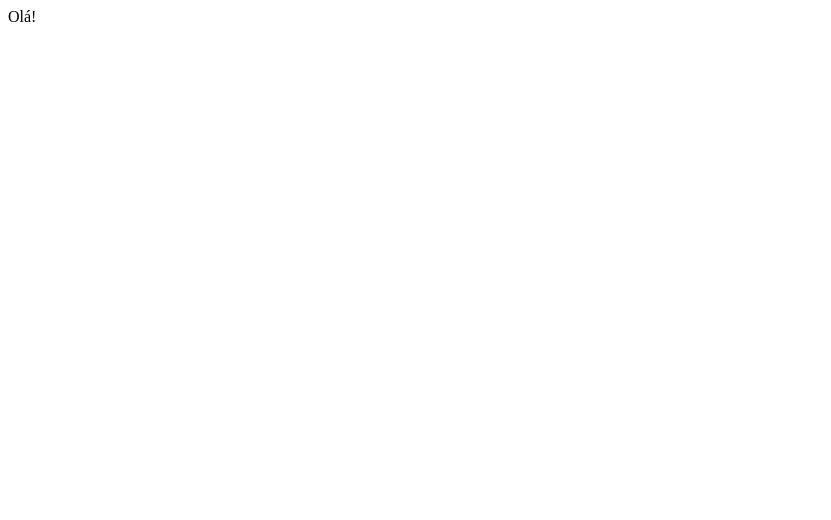
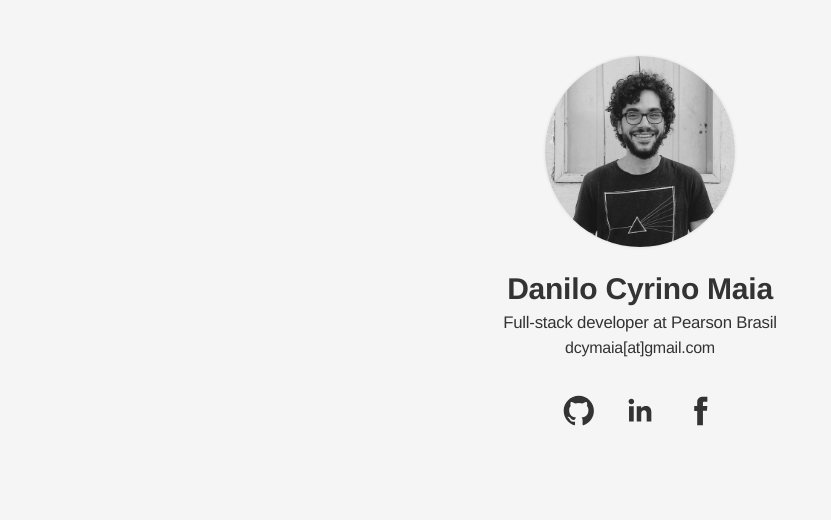
Before and after one commit to dcymaia/dcymaia.github.io, a plain HTML site: page index.html in a window 1280 px wide. Shown: the whole page, without its empty margins (0-831 px from the left). Drawn offline with Linux system fonts and the light colour scheme.

Commit message:
wip - index.html

```diff
--- a/index.html
+++ b/index.html
@@ -1 +1,36 @@
-Olá!
+<!DOCTYPE html PUBLIC "-//W3C//DTD XHTML 1.0 Transitional//EN"
+    "http://www.w3.org/TR/xhtml1/DTD/xhtml1-transitional.dtd">
+<html xmlns="http://www.w3.org/1999/xhtml" dir="ltr" lang="en-US">
+    <head profile="http://gmpg.org/xfn/11">
+        <meta http-equiv="Content-type" content="text/html; charset=utf-8">
+        <meta name="description" content="" />
+        <meta name="keyworkds" content="" />
+      	<meta name="viewport" content="width=device-width; initial-scale=1.0; maximum-scale=1.0; user-scalable=0;" />
+        <title>Danilo Cyrino Maia -  Developer</title>
+		<link rel="stylesheet" href="static/css/styles.css">
+    </head>
+
+    <body>
+     	<section class="avatar">
+     		<img itemprop="image" alt="Danilo Cyrino Maia" src="static/img/danilo-cyrino-maia-512.jpg" sizes="(min-width: 960px) 38vw, 19vw" srcset="static/img/danilo-cyrino-maia-512.jpg 512w, static/img/danilo-cyrino-maia-256.jpg 256w, , static/img/danilo-cyrino-maia-128.jpg 128w">
+     		<h1>
+          <span class="br name">Danilo Cyrino Maia</span>
+					<span class="br info">Full-stack developer at <a href="https://br.pearson.com/" target="_blank">Pearson Brasil</a></span>
+          <a class="email" href="javascript://">dcymaia[at]gmail.com</a>
+        </h1>
+     	</section>
+
+		  <nav class="social">
+  			<ul>
+    				<li><a href="https://github.com/dcymaia" target="_blank" class="icon-1 github" title="GitHub"><svg viewBox="0 0 512 512"><path d="M256 70.7c-102.6 0-185.9 83.2-185.9 185.9 0 82.1 53.3 151.8 127.1 176.4 9.3 1.7 12.3-4 12.3-8.9V389.4c-51.7 11.3-62.5-21.9-62.5-21.9 -8.4-21.5-20.6-27.2-20.6-27.2 -16.9-11.5 1.3-11.3 1.3-11.3 18.7 1.3 28.5 19.2 28.5 19.2 16.6 28.4 43.5 20.2 54.1 15.4 1.7-12 6.5-20.2 11.8-24.9 -41.3-4.7-84.7-20.6-84.7-91.9 0-20.3 7.3-36.9 19.2-49.9 -1.9-4.7-8.3-23.6 1.8-49.2 0 0 15.6-5 51.1 19.1 14.8-4.1 30.7-6.2 46.5-6.3 15.8 0.1 31.7 2.1 46.6 6.3 35.5-24 51.1-19.1 51.1-19.1 10.1 25.6 3.8 44.5 1.8 49.2 11.9 13 19.1 29.6 19.1 49.9 0 71.4-43.5 87.1-84.9 91.7 6.7 5.8 12.8 17.1 12.8 34.4 0 24.9 0 44.9 0 51 0 4.9 3 10.7 12.4 8.9 73.8-24.6 127-94.3 127-176.4C441.9 153.9 358.6 70.7 256 70.7z"/></svg><!--[if lt IE 9]><em>GitHub</em><![endif]--></a></li>
+
+    				<li><a href="https://www.linkedin.com/in/danilocyrino/" target="_blank" class="icon-1 linkedin" title="LinkedIn"><svg viewBox="0 0 512 512"><path d="M186.4 142.4c0 19-15.3 34.5-34.2 34.5 -18.9 0-34.2-15.4-34.2-34.5 0-19 15.3-34.5 34.2-34.5C171.1 107.9 186.4 123.4 186.4 142.4zM181.4 201.3h-57.8V388.1h57.8V201.3zM273.8 201.3h-55.4V388.1h55.4c0 0 0-69.3 0-98 0-26.3 12.1-41.9 35.2-41.9 21.3 0 31.5 15 31.5 41.9 0 26.9 0 98 0 98h57.5c0 0 0-68.2 0-118.3 0-50-28.3-74.2-68-74.2 -39.6 0-56.3 30.9-56.3 30.9v-25.2H273.8z"/></svg><!--[if lt IE 9]><em>LinkedIn</em><![endif]--></a></li>
+
+    				<li><a href="https://www.facebook.com/danilo.cyrino" target="_blank" class="icon-1 facebook" title="Facebook"><svg viewBox="0 0 512 512"><path d="M211.9 197.4h-36.7v59.9h36.7V433.1h70.5V256.5h49.2l5.2-59.1h-54.4c0 0 0-22.1 0-33.7 0-13.9 2.8-19.5 16.3-19.5 10.9 0 38.2 0 38.2 0V82.9c0 0-40.2 0-48.8 0 -52.5 0-76.1 23.1-76.1 67.3C211.9 188.8 211.9 197.4 211.9 197.4z"/></svg><!--[if lt IE 9]><em>Facebook</em><![endif]--></a></li>
+  			</ul>
+		  </nav>
+		  <section itemprop="description" class="about">
+        <p></p>
+      </section>
+    </body>
+</html>
--- /dev/null
+++ b/static/css/styles.css
@@ -0,0 +1,189 @@
+* {
+  padding: 0;
+  margin: 0;
+}
+body {
+  font-family: "Bariol","Helvetica Neue","Helvetica","Roboto","Arial",sans-serif;
+  background: #F5F5F5;
+  color: #333;
+  font-size: 1em;
+  box-sizing: border-box;
+  -webkit-font-smoothing: antialiased;
+  padding: 5vh 5vw;
+  text-rendering: optimizeLegibility;
+  -webkit-font-smoothing: antialiased;
+}
+
+h1 {
+  font-size: 20px;
+  font-weight: 300;
+  line-height: 1.25em;
+  letter-spacing: -0.015rem;
+  text-transform: normal;
+  text-decoration: none;
+  text-rendering: optimizeLegibility;
+}
+
+a {
+  color: inherit;
+  text-decoration: none;
+}
+
+a:hover {
+  opacity: 0.8;
+  text-decoration: none;
+}
+
+.br {
+  display: block;
+  margin: 0.4rem 0 0 0;
+}
+
+span.name {
+  margin: 0.3em;
+  font-size: 1.5em;
+  font-weight: 600;
+}
+span.info {
+  font-weight: 300;
+  font-size: 0.84em;
+}
+a.email {
+  font-size: 0.8em;
+}
+a.email:hover {
+  color: #266ed9;
+}
+section.avatar img {
+  -webkit-box-shadow: 0 0 0.1rem 0.1rem #ebebeb;
+  -moz-box-shadow: 0 0 .1rem .1rem #ebebeb;
+  box-shadow: 0 0 0.1rem 0.1rem #ebebeb;
+  border-radius: 56%;
+  opacity: .90;
+  margin: 0 0 20px 0;
+}
+section.avatar img, nav.avatar img {
+  -webkit-filter: grayscale(100%); /* Safari 6.0 - 9.0 */
+  filter: grayscale(100%);
+  width: 36%;
+}
+section.avatar img:hover, nav.avatar img:hover {
+  filter: grayscale(0%);
+}
+section.avatar, nav.avatar {
+  display: block;
+  width: 100%;
+  text-align: center;
+  margin: 1rem auto 0 auto;
+}
+
+section.about, nav.about {
+  display: block;
+  width: 95%;
+  margin: 0.1rem auto 0 auto;
+  text-align: justify;
+}
+
+ul, ol {
+  list-style-type: none;
+  margin: 0;
+  padding: 0;
+}
+
+p {
+  display: block;
+  margin: 0 0 .75em;
+  line-height: 1.5;
+  font-size: 1em;
+  -webkit-margin-before: 1em;
+  -webkit-margin-after: 1em;
+  -webkit-margin-start: 0px;
+  -webkit-margin-end: 0px;
+}
+
+
+.social {
+  margin: 0.1rem auto 0 auto;
+  display: block;
+  width: 95%;
+  margin: 0.1rem auto 0 auto;
+  text-align: center;
+}
+
+.social ul {
+  display: block; font-size: 0;
+  list-style: none; margin: 0;
+  padding: 10px;
+  padding: 1.8rem;
+  text-align: center;
+}
+.social ul li {
+  display: inline-block;
+  margin: 12px;
+  margin: 0 0.6rem;
+}
+.social a, .social svg {
+  display: block;
+}
+.social a {
+  cursor: pointer;
+  position: relative;
+  height: 2.6rem;
+  width: 2.6rem;
+}
+.social svg {
+  height: 100%;
+  width: 100%;
+}
+.social em {
+  font-size: 14px;
+  line-height: 1.5;
+  margin-top: -0.75em;
+  position: absolute;
+  text-align: center;
+  top: 50%;
+  right: 0;
+  bottom: 0;
+  left: 0;
+}
+.icon-1 {
+  color: #333;
+  fill: #333;
+}
+.icon-1:hover {
+  border-radius: 100%;
+  color: #fff;
+  fill: #fff;
+  background: #266ed9;
+  transform: scale(1.2);
+  transition: background-color 0.5s,
+  transform 0.5s ease-out;
+}
+
+@media screen and (min-width: 960px){
+  body {
+    padding: 5vh 5vw;
+  }
+  section.avatar, nav.avatar {
+    width: 46%;
+  }
+  section.about, nav.about {
+    display: block;
+    margin: 0.2rem auto 0 auto;
+    width: 46%;
+  }
+}
+
+@media screen and (min-width: 780px) {
+  body {
+    padding: 5vh 5vw;
+  }
+  section.avatar, nav.avatar {
+      width: 46%;
+  }
+  section.about, nav.about {
+    display: block;
+    margin: 0.2rem auto 0 auto;
+    width: 46%;
+  }
+}
```
Also changed, not shown: static/img/danilo-cyrino-maia-128.jpg (added), static/img/danilo-cyrino-maia-256.jpg (added), static/img/danilo-cyrino-maia-512.jpg (added), static/img/danilo-cyrino-maia.jpg (added).
